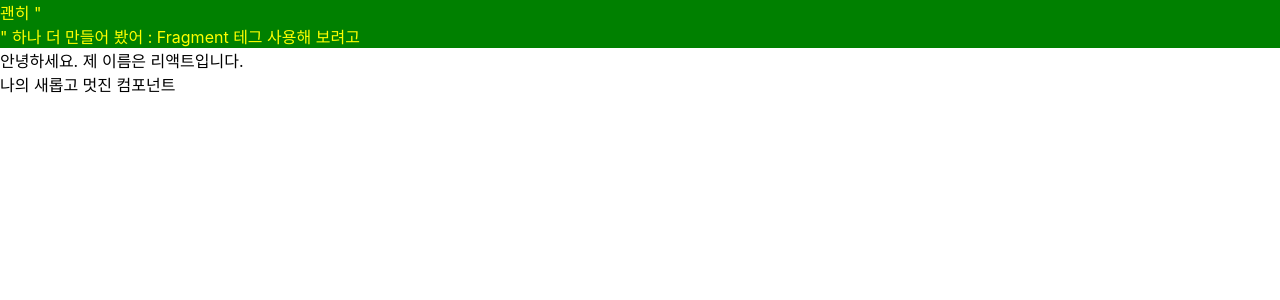
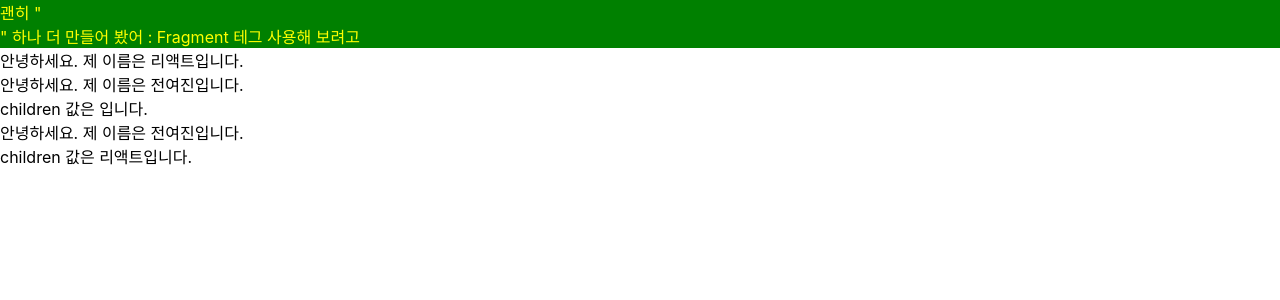
Before and after one commit to YeojinJeon/react-start, a React (Create React App) app: page / in a window 1280 px wide. Shown: the top 300 px of the page. Built offline with nearby package versions, Linux system fonts and the light colour scheme.

Commit message:
[feature] props -- defaultProps -- children

```diff
--- a/src/App.js
+++ b/src/App.js
@@ -51,6 +51,8 @@
       <MyName name="리액트" />
 
       <MyComponent />
+      <MyComponent>리액트</MyComponent>
+
     </Fragment>
   );
 }
--- a/src/components/MyComponent.js
+++ b/src/components/MyComponent.js
@@ -2,10 +2,18 @@
 
 /*
 화살표 함수를 이용한 함수형 컴포넌트
+*/
 
-*/
-const MyComponent = () => {
-    return <div> 나의 새롭고 멋진 컴포넌트 </div>
+const MyComponent = props => {
+    return (
+        <div>
+            안녕하세요. 제 이름은 {props.name}입니다. <br/>
+            children 값은 {props.children}입니다.
+        </div>)
+};
+
+MyComponent.defaultProps = {
+    name: '전여진'
 };
 
 export default MyComponent;
```
